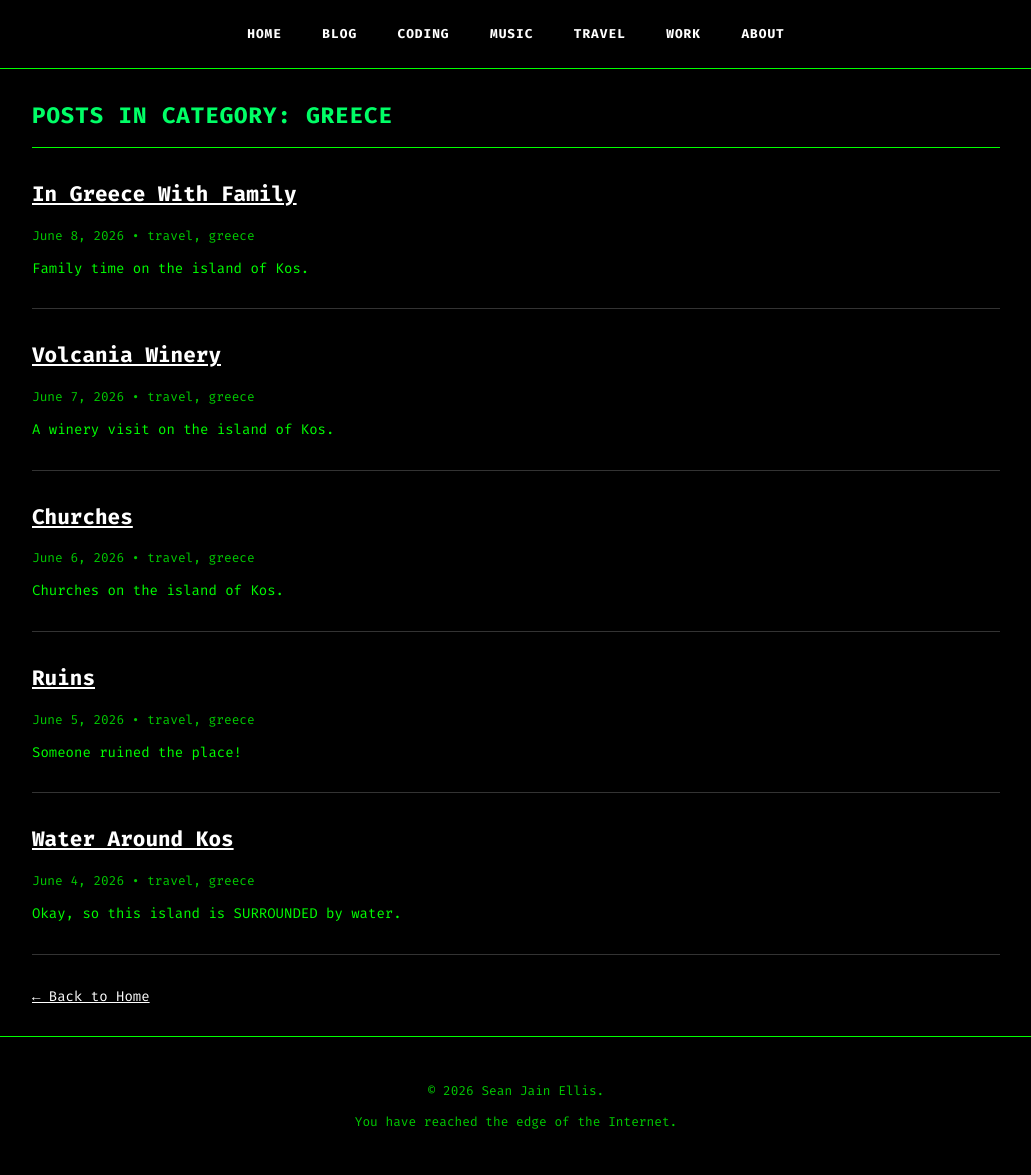
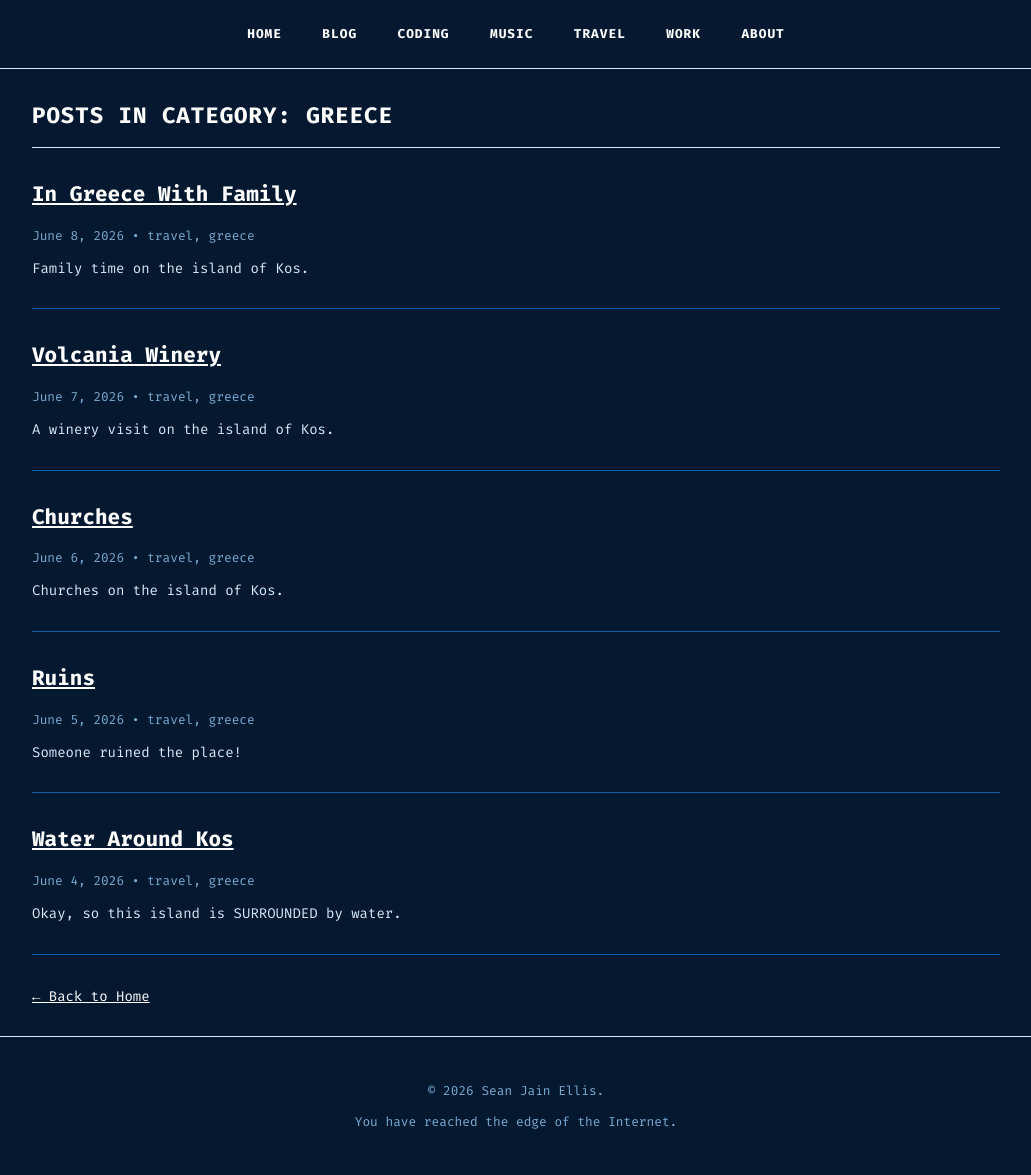
Before and after one commit to bandarji/bandarji.github.io, a Jekyll site: the page built from categories/greece.md, in a window 1280 px wide. Shown: the whole page, without its empty margins (124-1155 px from the left). Built offline with Jekyll 4.4.1, drawn with Linux system fonts in a browser that asks for light colours.

Commit message:
chore: updated sytles

```diff
--- a/assets/css/custom.css
+++ b/assets/css/custom.css
@@ -694,6 +694,25 @@ body.theme-england {
   --terminal-cursor: #c8102e;
 }
 
+/* Greek flag palette: blue, white */
+body.theme-greece {
+  --terminal-green: #d6eaf8;
+  --terminal-green-dim: #7aadd4;
+  --terminal-green-bright: #ffffff;
+  --terminal-green-dark: #0d5eaf;
+  --terminal-black: #041830;
+  --terminal-dark-gray: #0a3068;
+  --terminal-gray: #0d5eaf;
+  --terminal-light-gray: #5a8ec4;
+  --terminal-white: #ffffff;
+  --terminal-cursor: #ffffff;
+  font-family: 'Fira Mono', 'Courier New', Courier, monospace;
+}
+
+body.theme-greece .site-content {
+  max-width: 1000px;
+}
+
 /* Welsh flag palette: green, white, dragon red */
 body.theme-wales {
   --terminal-green: #e8f6ec;
```
